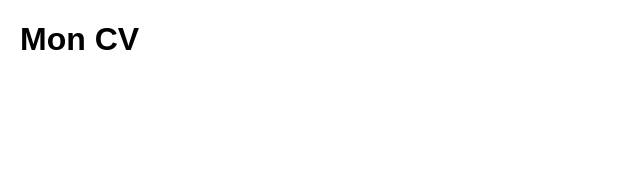
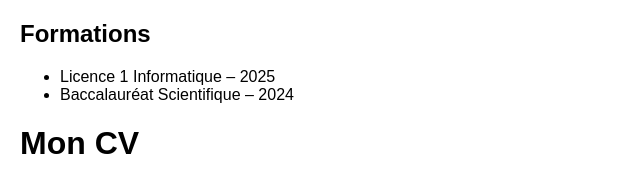
Before and after one commit to SANNY222/mon-cv, a plain HTML site: page index.html in a window 1280 px wide. Shown: the whole page, without its empty margins (0-640 px from the left). Drawn offline with Linux system fonts and the light colour scheme.

Commit message:
mise en place de la section formations

```diff
--- a/index.html
+++ b/index.html
@@ -5,6 +5,14 @@
      <meta charset="UTF-8">
     <meta name="viewport" content="width=device-width, initial-scale=1.0">
     <title>Mon CV</title>
+    <section id="formations">
+    <h2>Formations</h2>
+    <ul>
+        <li>Licence 1 Informatique – 2025</li>
+        <li>Baccalauréat Scientifique – 2024</li>
+    </ul>
+</section>
+
 </head>
 <body>
     <h1>Mon CV</h1>
```
